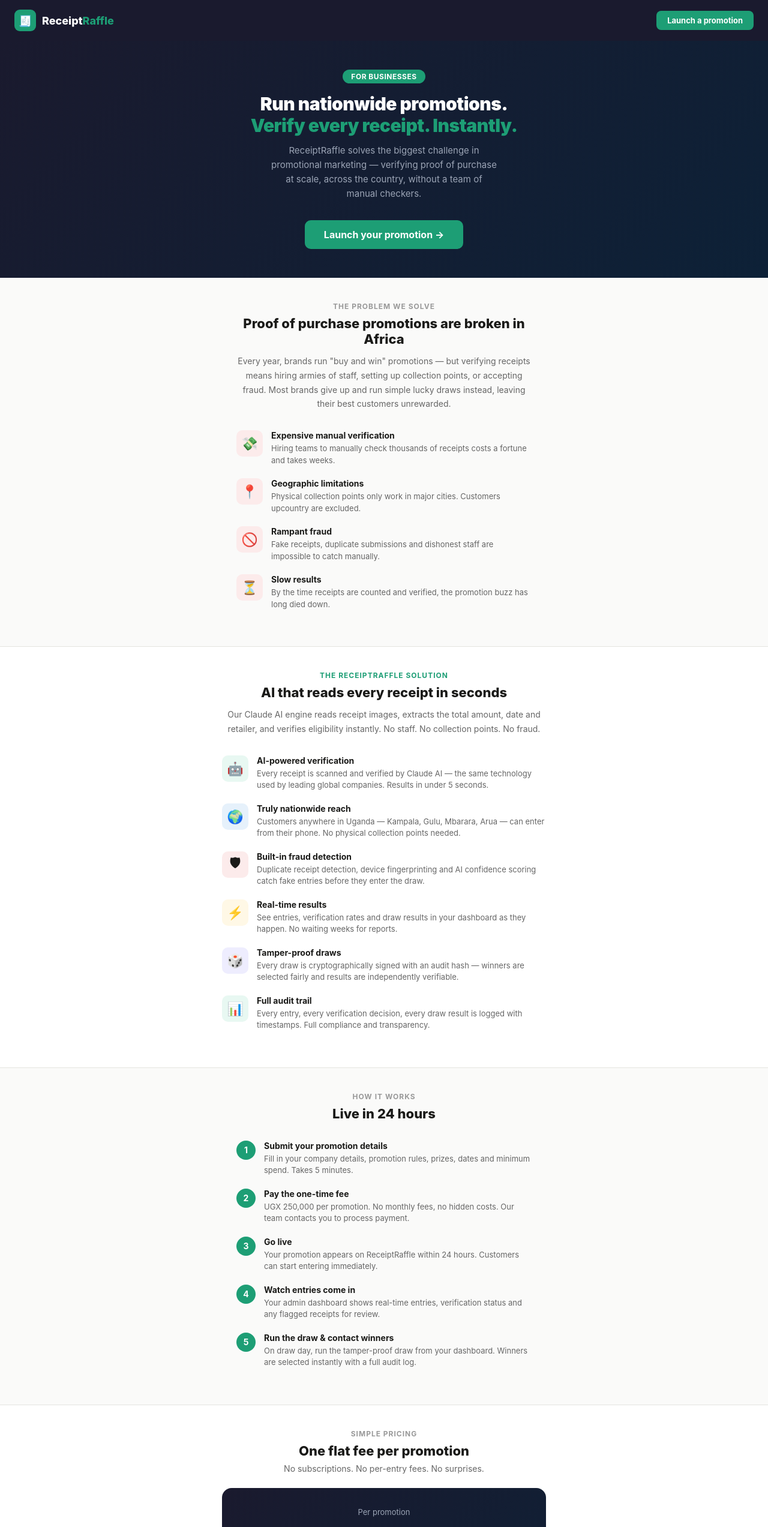
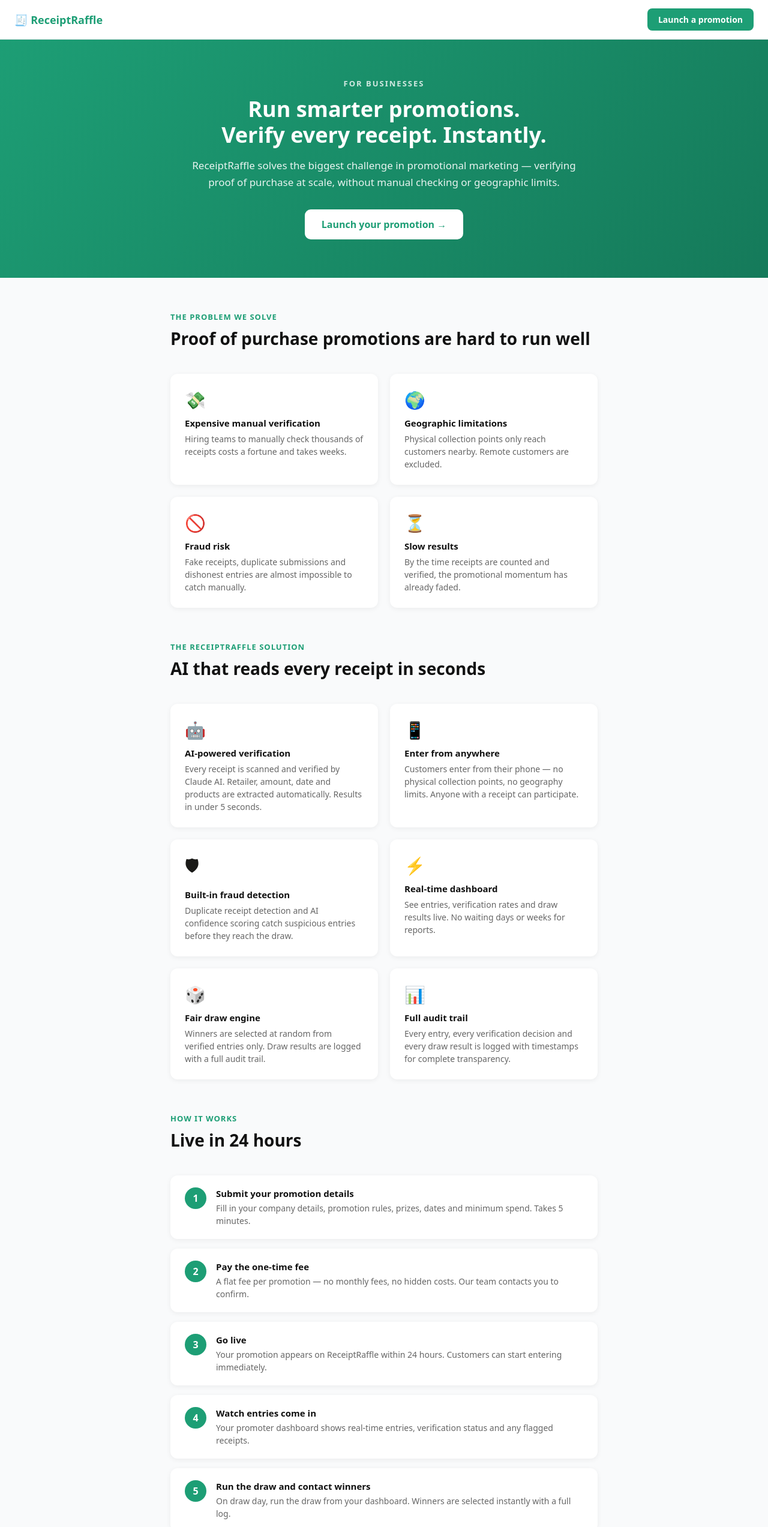
Before and after one commit to johnejalu-cell/receiptraffle, a Next.js app: page /for-business in a window 1280 px wide. Shown: the top 2545 px of the page at 60% size. Built offline with nearby package versions, Linux system fonts and the light colour scheme.

Commit message:
Update page.tsx

```diff
--- a/app/for-business/page.tsx
+++ b/app/for-business/page.tsx
@@ -2,162 +2,124 @@
 
 export default function ForBusinessPage() {
   return (
-    <main style={{ minHeight: '100vh', background: '#fafaf9' }}>
+    <div style={{ minHeight: '100vh', background: '#f9fafb', fontFamily: 'system-ui, sans-serif' }}>
 
-      {/* Header */}
-      <div style={{ background: '#1a1a2e', padding: '1rem 1.5rem', display: 'flex', alignItems: 'center', justifyContent: 'space-between' }}>
-        <Link href="/" style={{ textDecoration: 'none', display: 'flex', alignItems: 'center', gap: 10 }}>
-          <div style={{ width: 36, height: 36, background: '#1D9E75', borderRadius: 9, display: 'flex', alignItems: 'center', justifyContent: 'center', fontSize: 18 }}>&#x1F9FE;</div>
-          <span style={{ fontSize: 18, fontWeight: 800, color: '#fff' }}>Receipt<span style={{ color: '#1D9E75' }}>Raffle</span></span>
-        </Link>
-        <Link href="/launch" style={{ padding: '8px 18px', background: '#1D9E75', color: '#fff', borderRadius: 8, fontSize: 13, fontWeight: 700, textDecoration: 'none' }}>
-          Launch a promotion
-        </Link>
+      {/* Nav */}
+      <div style={{ background: 'white', borderBottom: '1px solid #e5e7eb', padding: '14px 24px', display: 'flex', justifyContent: 'space-between', alignItems: 'center' }}>
+        <Link href="/" style={{ textDecoration: 'none', fontWeight: 800, fontSize: '18px', color: '#1D9E75' }}>🧾 ReceiptRaffle</Link>
+        <Link href="/launch" style={{ background: '#1D9E75', color: 'white', padding: '9px 18px', borderRadius: '8px', textDecoration: 'none', fontWeight: 600, fontSize: '14px' }}>Launch a promotion</Link>
       </div>
 
       {/* Hero */}
-      <div style={{ background: 'linear-gradient(135deg, #1a1a2e, #0d2137)', padding: '3rem 1.5rem', textAlign: 'center' }}>
-        <div style={{ display: 'inline-block', background: '#1D9E75', borderRadius: 20, padding: '4px 14px', fontSize: 12, fontWeight: 700, color: '#fff', marginBottom: 16, letterSpacing: 0.5 }}>
-          FOR BUSINESSES
+      <div style={{ background: 'linear-gradient(135deg, #1D9E75 0%, #157a5a 100%)', color: 'white', padding: '64px 24px', textAlign: 'center' }}>
+        <div style={{ maxWidth: '680px', margin: '0 auto' }}>
+          <div style={{ fontSize: '13px', fontWeight: 700, letterSpacing: '2px', opacity: 0.8, marginBottom: '12px' }}>FOR BUSINESSES</div>
+          <h1 style={{ fontSize: '36px', fontWeight: 800, margin: '0 0 16px', lineHeight: 1.2 }}>Run smarter promotions.<br />Verify every receipt. Instantly.</h1>
+          <p style={{ fontSize: '17px', opacity: 0.9, margin: '0 0 32px', lineHeight: 1.6 }}>ReceiptRaffle solves the biggest challenge in promotional marketing — verifying proof of purchase at scale, without manual checking or geographic limits.</p>
+          <Link href="/launch" style={{ background: 'white', color: '#1D9E75', padding: '14px 28px', borderRadius: '10px', textDecoration: 'none', fontWeight: 700, fontSize: '16px', display: 'inline-block' }}>Launch your promotion →</Link>
         </div>
-        <h1 style={{ fontSize: 30, fontWeight: 900, color: '#fff', marginBottom: 12, letterSpacing: -0.5, lineHeight: 1.2 }}>
-          Run nationwide promotions.<br />
-          <span style={{ color: '#1D9E75' }}>Verify every receipt. Instantly.</span>
-        </h1>
-        <p style={{ fontSize: 15, color: '#9BA4B5', maxWidth: 380, margin: '0 auto 2rem', lineHeight: 1.6 }}>
-          ReceiptRaffle solves the biggest challenge in promotional marketing — verifying proof of purchase at scale, across the country, without a team of manual checkers.
-        </p>
-        <Link href="/launch" style={{ display: 'inline-block', padding: '14px 32px', background: '#1D9E75', color: '#fff', borderRadius: 10, fontSize: 16, fontWeight: 700, textDecoration: 'none' }}>
-          Launch your promotion &rarr;
-        </Link>
       </div>
 
-      {/* The problem */}
-      <div style={{ padding: '2.5rem 1.5rem', maxWidth: 540, margin: '0 auto' }}>
-        <div style={{ textAlign: 'center', marginBottom: '2rem' }}>
-          <div style={{ fontSize: 12, fontWeight: 700, color: '#999', textTransform: 'uppercase', letterSpacing: 1, marginBottom: 8 }}>The problem we solve</div>
-          <h2 style={{ fontSize: 22, fontWeight: 800, marginBottom: 12 }}>Proof of purchase promotions are broken in Africa</h2>
-          <p style={{ fontSize: 14, color: '#666', lineHeight: 1.7 }}>
-            Every year, brands run "buy and win" promotions — but verifying receipts means hiring armies of staff, setting up collection points, or accepting fraud. Most brands give up and run simple lucky draws instead, leaving their best customers unrewarded.
-          </p>
-        </div>
+      <div style={{ maxWidth: '760px', margin: '0 auto', padding: '0 24px' }}>
 
-        {/* Pain points */}
+        {/* Problem */}
+        <div style={{ padding: '56px 0 0' }}>
+          <div style={{ fontSize: '13px', fontWeight: 700, color: '#1D9E75', letterSpacing: '1px', marginBottom: '8px' }}>THE PROBLEM WE SOLVE</div>
+          <h2 style={{ fontSize: '28px', fontWeight: 800, color: '#111', margin: '0 0 40px' }}>Proof of purchase promotions are hard to run well</h2>
+          <div style={{ display: 'grid', gridTemplateColumns: 'repeat(auto-fit, minmax(280px, 1fr))', gap: '20px' }}>
             {[
-          { icon: '&#x1F4B8;', title: 'Expensive manual verification', desc: 'Hiring teams to manually check thousands of receipts costs a fortune and takes weeks.' },
-          { icon: '&#x1F4CD;', title: 'Geographic limitations', desc: 'Physical collection points only work in major cities. Customers upcountry are excluded.' },
-          { icon: '&#x1F6AB;', title: 'Rampant fraud', desc: 'Fake receipts, duplicate submissions and dishonest staff are impossible to catch manually.' },
-          { icon: '&#x23F3;', title: 'Slow results', desc: 'By the time receipts are counted and verified, the promotion buzz has long died down.' },
-        ].map((p, i) => (
-          <div key={i} style={{ display: 'flex', gap: 14, marginBottom: 20, alignItems: 'flex-start' }}>
-            <div style={{ width: 44, height: 44, background: '#FCEBEB', borderRadius: 10, display: 'flex', alignItems: 'center', justifyContent: 'center', fontSize: 22, flexShrink: 0 }}
-              dangerouslySetInnerHTML={{ __html: p.icon }} />
-            <div>
-              <div style={{ fontSize: 14, fontWeight: 700, marginBottom: 4 }}>{p.title}</div>
-              <div style={{ fontSize: 13, color: '#666', lineHeight: 1.5 }}>{p.desc}</div>
-            </div>
+              ['💸', 'Expensive manual verification', 'Hiring teams to manually check thousands of receipts costs a fortune and takes weeks.'],
+              ['🌍', 'Geographic limitations', 'Physical collection points only reach customers nearby. Remote customers are excluded.'],
+              ['🚫', 'Fraud risk', 'Fake receipts, duplicate submissions and dishonest entries are almost impossible to catch manually.'],
+              ['⏳', 'Slow results', 'By the time receipts are counted and verified, the promotional momentum has already faded.'],
+            ].map(([icon, title, desc]) => (
+              <div key={title as string} style={{ background: 'white', borderRadius: '12px', padding: '24px', boxShadow: '0 2px 8px rgba(0,0,0,0.06)' }}>
+                <div style={{ fontSize: '28px', marginBottom: '10px' }}>{icon}</div>
+                <div style={{ fontWeight: 700, fontSize: '15px', marginBottom: '6px', color: '#111' }}>{title}</div>
+                <div style={{ color: '#666', fontSize: '14px', lineHeight: 1.5 }}>{desc}</div>
               </div>
             ))}
           </div>
+        </div>
 
-      {/* The solution */}
-      <div style={{ background: '#fff', padding: '2.5rem 1.5rem', borderTop: '1px solid #e5e5e0', borderBottom: '1px solid #e5e5e0' }}>
-        <div style={{ maxWidth: 540, margin: '0 auto' }}>
-          <div style={{ textAlign: 'center', marginBottom: '2rem' }}>
-            <div style={{ fontSize: 12, fontWeight: 700, color: '#1D9E75', textTransform: 'uppercase', letterSpacing: 1, marginBottom: 8 }}>The ReceiptRaffle solution</div>
-            <h2 style={{ fontSize: 22, fontWeight: 800, marginBottom: 12 }}>AI that reads every receipt in seconds</h2>
-            <p style={{ fontSize: 14, color: '#666', lineHeight: 1.7 }}>
-              Our Claude AI engine reads receipt images, extracts the total amount, date and retailer, and verifies eligibility instantly. No staff. No collection points. No fraud.
-            </p>
+        {/* Solution */}
+        <div style={{ padding: '56px 0 0' }}>
+          <div style={{ fontSize: '13px', fontWeight: 700, color: '#1D9E75', letterSpacing: '1px', marginBottom: '8px' }}>THE RECEIPTRAFFLE SOLUTION</div>
+          <h2 style={{ fontSize: '28px', fontWeight: 800, color: '#111', margin: '0 0 40px' }}>AI that reads every receipt in seconds</h2>
+          <div style={{ display: 'grid', gridTemplateColumns: 'repeat(auto-fit, minmax(280px, 1fr))', gap: '20px' }}>
+            {[
+              ['🤖', 'AI-powered verification', 'Every receipt is scanned and verified by Claude AI. Retailer, amount, date and products are extracted automatically. Results in under 5 seconds.'],
+              ['📱', 'Enter from anywhere', 'Customers enter from their phone — no physical collection points, no geography limits. Anyone with a receipt can participate.'],
+              ['🛡', 'Built-in fraud detection', 'Duplicate receipt detection and AI confidence scoring catch suspicious entries before they reach the draw.'],
+              ['⚡', 'Real-time dashboard', 'See entries, verification rates and draw results live. No waiting days or weeks for reports.'],
+              ['🎲', 'Fair draw engine', 'Winners are selected at random from verified entries only. Draw results are logged with a full audit trail.'],
+              ['📊', 'Full audit trail', 'Every entry, every verification decision and every draw result is logged with timestamps for complete transparency.'],
+            ].map(([icon, title, desc]) => (
+              <div key={title as string} style={{ background: 'white', borderRadius: '12px', padding: '24px', boxShadow: '0 2px 8px rgba(0,0,0,0.06)' }}>
+                <div style={{ fontSize: '28px', marginBottom: '10px' }}>{icon}</div>
+                <div style={{ fontWeight: 700, fontSize: '15px', marginBottom: '6px', color: '#111' }}>{title}</div>
+                <div style={{ color: '#666', fontSize: '14px', lineHeight: 1.5 }}>{desc}</div>
               </div>
+            ))}
+          </div>
+        </div>
+
+        {/* How it works */}
+        <div style={{ padding: '56px 0 0' }}>
+          <div style={{ fontSize: '13px', fontWeight: 700, color: '#1D9E75', letterSpacing: '1px', marginBottom: '8px' }}>HOW IT WORKS</div>
+          <h2 style={{ fontSize: '28px', fontWeight: 800, color: '#111', margin: '0 0 40px' }}>Live in 24 hours</h2>
+          <div style={{ display: 'flex', flexDirection: 'column', gap: '16px' }}>
             {[
-            { icon: '&#x1F916;', title: 'AI-powered verification', desc: 'Every receipt is scanned and verified by Claude AI — the same technology used by leading global companies. Results in under 5 seconds.', color: '#E8F8F2' },
-            { icon: '&#x1F30D;', title: 'Truly nationwide reach', desc: 'Customers anywhere in Uganda — Kampala, Gulu, Mbarara, Arua — can enter from their phone. No physical collection points needed.', color: '#E6F1FB' },
-            { icon: '&#x1F6E1;', title: 'Built-in fraud detection', desc: 'Duplicate receipt detection, device fingerprinting and AI confidence scoring catch fake entries before they enter the draw.', color: '#FCEBEB' },
-            { icon: '&#x26A1;', title: 'Real-time results', desc: 'See entries, verification rates and draw results in your dashboard as they happen. No waiting weeks for reports.', color: '#FFF8E6' },
-            { icon: '&#x1F3B2;', title: 'Tamper-proof draws', desc: 'Every draw is cryptographically signed with an audit hash — winners are selected fairly and results are independently verifiable.', color: '#EEEDFE' },
-            { icon: '&#x1F4CA;', title: 'Full audit trail', desc: 'Every entry, every verification decision, every draw result is logged with timestamps. Full compliance and transparency.', color: '#E8F8F2' },
-          ].map((s, i) => (
-            <div key={i} style={{ display: 'flex', gap: 14, marginBottom: 20, alignItems: 'flex-start' }}>
-              <div style={{ width: 44, height: 44, background: s.color, borderRadius: 10, display: 'flex', alignItems: 'center', justifyContent: 'center', fontSize: 22, flexShrink: 0 }}
-                dangerouslySetInnerHTML={{ __html: s.icon }} />
+              ['1', 'Submit your promotion details', 'Fill in your company details, promotion rules, prizes, dates and minimum spend. Takes 5 minutes.'],
+              ['2', 'Pay the one-time fee', 'A flat fee per promotion — no monthly fees, no hidden costs. Our team contacts you to confirm.'],
+              ['3', 'Go live', 'Your promotion appears on ReceiptRaffle within 24 hours. Customers can start entering immediately.'],
+              ['4', 'Watch entries come in', 'Your promoter dashboard shows real-time entries, verification status and any flagged receipts.'],
+              ['5', 'Run the draw and contact winners', 'On draw day, run the draw from your dashboard. Winners are selected instantly with a full log.'],
+            ].map(([num, title, desc]) => (
+              <div key={num as string} style={{ background: 'white', borderRadius: '12px', padding: '20px 24px', boxShadow: '0 2px 8px rgba(0,0,0,0.06)', display: 'flex', gap: '16px', alignItems: 'flex-start' }}>
+                <div style={{ width: '36px', height: '36px', borderRadius: '50%', background: '#1D9E75', color: 'white', display: 'flex', alignItems: 'center', justifyContent: 'center', fontWeight: 800, fontSize: '16px', flexShrink: 0 }}>{num}</div>
                 <div>
-                <div style={{ fontSize: 14, fontWeight: 700, marginBottom: 4 }}>{s.title}</div>
-                <div style={{ fontSize: 13, color: '#666', lineHeight: 1.5 }}>{s.desc}</div>
+                  <div style={{ fontWeight: 700, fontSize: '15px', marginBottom: '4px', color: '#111' }}>{title}</div>
+                  <div style={{ color: '#666', fontSize: '14px', lineHeight: 1.5 }}>{desc}</div>
                 </div>
               </div>
             ))}
           </div>
         </div>
 
-      {/* How it works for businesses */}
-      <div style={{ padding: '2.5rem 1.5rem', maxWidth: 540, margin: '0 auto' }}>
-        <div style={{ textAlign: 'center', marginBottom: '2rem' }}>
-          <div style={{ fontSize: 12, fontWeight: 700, color: '#999', textTransform: 'uppercase', letterSpacing: 1, marginBottom: 8 }}>How it works</div>
-          <h2 style={{ fontSize: 22, fontWeight: 800 }}>Live in 24 hours</h2>
-        </div>
-        {[
-          { num: '1', title: 'Submit your promotion details', desc: 'Fill in your company details, promotion rules, prizes, dates and minimum spend. Takes 5 minutes.' },
-          { num: '2', title: 'Pay the one-time fee', desc: 'UGX 250,000 per promotion. No monthly fees, no hidden costs. Our team contacts you to process payment.' },
-          { num: '3', title: 'Go live', desc: 'Your promotion appears on ReceiptRaffle within 24 hours. Customers can start entering immediately.' },
-          { num: '4', title: 'Watch entries come in', desc: 'Your admin dashboard shows real-time entries, verification status and any flagged receipts for review.' },
-          { num: '5', title: 'Run the draw & contact winners', desc: 'On draw day, run the tamper-proof draw from your dashboard. Winners are selected instantly with a full audit log.' },
-        ].map((s, i) => (
-          <div key={i} style={{ display: 'flex', gap: 14, marginBottom: 20, alignItems: 'flex-start' }}>
-            <div style={{ width: 32, height: 32, background: '#1D9E75', borderRadius: '50%', display: 'flex', alignItems: 'center', justifyContent: 'center', fontSize: 14, fontWeight: 700, color: '#fff', flexShrink: 0 }}>
-              {s.num}
-            </div>
-            <div>
-              <div style={{ fontSize: 14, fontWeight: 700, marginBottom: 4 }}>{s.title}</div>
-              <div style={{ fontSize: 13, color: '#666', lineHeight: 1.5 }}>{s.desc}</div>
-            </div>
+        {/* Pricing */}
+        <div style={{ padding: '56px 0 0' }}>
+          <div style={{ fontSize: '13px', fontWeight: 700, color: '#1D9E75', letterSpacing: '1px', marginBottom: '8px' }}>SIMPLE PRICING</div>
+          <h2 style={{ fontSize: '28px', fontWeight: 800, color: '#111', margin: '0 0 32px' }}>One flat fee per promotion</h2>
+          <div style={{ background: 'white', borderRadius: '16px', padding: '36px', boxShadow: '0 4px 24px rgba(0,0,0,0.08)', textAlign: 'center', maxWidth: '400px', margin: '0 auto' }}>
+            <div style={{ fontSize: '14px', color: '#888', marginBottom: '8px', fontWeight: 600 }}>Per promotion</div>
+            <div style={{ fontSize: '48px', fontWeight: 800, color: '#1D9E75', marginBottom: '4px' }}>Contact us</div>
+            <div style={{ color: '#888', fontSize: '14px', marginBottom: '24px' }}>One-time fee · Unlimited entries</div>
+            <div style={{ textAlign: 'left', display: 'flex', flexDirection: 'column', gap: '10px', marginBottom: '28px' }}>
+              {['AI receipt verification for every entry', 'Reach customers anywhere — no geographic limits', 'Fraud detection and duplicate checking', 'Real-time dashboard and audit logs', 'Fair draw engine with full audit trail', 'Winner notification support'].map(f => (
+                <div key={f} style={{ display: 'flex', gap: '10px', alignItems: 'flex-start', fontSize: '14px', color: '#333' }}>
+                  <span style={{ color: '#1D9E75', fontWeight: 700, flexShrink: 0 }}>✓</span>
+                  <span>{f}</span>
                 </div>
               ))}
             </div>
+            <Link href="/launch" style={{ display: 'block', background: '#1D9E75', color: 'white', padding: '14px', borderRadius: '10px', textDecoration: 'none', fontWeight: 700, fontSize: '16px' }}>Launch your promotion →</Link>
+          </div>
+          <p style={{ textAlign: 'center', marginTop: '20px', color: '#888', fontSize: '14px' }}>Running multiple promotions? Contact us for volume pricing.</p>
+        </div>
 
-      {/* Pricing */}
-      <div style={{ background: '#fff', borderTop: '1px solid #e5e5e0', borderBottom: '1px solid #e5e5e0', padding: '2.5rem 1.5rem' }}>
-        <div style={{ maxWidth: 540, margin: '0 auto', textAlign: 'center' }}>
-          <div style={{ fontSize: 12, fontWeight: 700, color: '#999', textTransform: 'uppercase', letterSpacing: 1, marginBottom: 8 }}>Simple pricing</div>
-          <h2 style={{ fontSize: 22, fontWeight: 800, marginBottom: 8 }}>One flat fee per promotion</h2>
-          <p style={{ fontSize: 14, color: '#666', marginBottom: 24 }}>No subscriptions. No per-entry fees. No surprises.</p>
-          <div style={{ background: 'linear-gradient(135deg, #1a1a2e, #0d2137)', borderRadius: 16, padding: '2rem', marginBottom: 20 }}>
-            <div style={{ fontSize: 13, color: '#9BA4B5', marginBottom: 8 }}>Per promotion</div>
-            <div style={{ fontSize: 48, fontWeight: 900, color: '#fff', marginBottom: 4 }}>UGX 250K</div>
-            <div style={{ fontSize: 13, color: '#9BA4B5', marginBottom: 20 }}>One-time fee · Unlimited entries</div>
-            <div style={{ display: 'flex', flexDirection: 'column', gap: 8, textAlign: 'left', marginBottom: 20 }}>
-              {['AI receipt verification for every entry', 'Nationwide reach — any customer, any location', 'Fraud detection and duplicate checking', 'Real-time dashboard and audit logs', 'Tamper-proof draw engine', 'Winner notification support'].map((f, i) => (
-                <div key={i} style={{ fontSize: 13, color: '#9BA4B5', display: 'flex', gap: 8 }}>
-                  <span style={{ color: '#1D9E75', fontWeight: 700 }}>&#x2713;</span> {f}
-                </div>
-              ))}
-            </div>
-            <Link href="/launch" style={{ display: 'block', padding: '13px', background: '#1D9E75', color: '#fff', borderRadius: 10, fontSize: 15, fontWeight: 700, textDecoration: 'none', textAlign: 'center' }}>
-              Launch your promotion &rarr;
-            </Link>
-          </div>
-          <p style={{ fontSize: 12, color: '#999' }}>Running multiple promotions simultaneously? Contact us for volume pricing.</p>
+        {/* CTA */}
+        <div style={{ padding: '56px 0', textAlign: 'center' }}>
+          <h2 style={{ fontSize: '26px', fontWeight: 800, color: '#111', marginBottom: '12px' }}>Ready to run a smarter promotion?</h2>
+          <p style={{ color: '#666', marginBottom: '28px', fontSize: '15px' }}>Join businesses using ReceiptRaffle to run fair, verified prize promotions at scale.</p>
+          <Link href="/launch" style={{ background: '#1D9E75', color: 'white', padding: '14px 28px', borderRadius: '10px', textDecoration: 'none', fontWeight: 700, fontSize: '16px', display: 'inline-block', marginBottom: '20px' }}>Launch a promotion →</Link>
+          <p style={{ color: '#888', fontSize: '14px' }}>Questions? Email us at <a href="mailto:hello@receiptraffle.com" style={{ color: '#1D9E75' }}>hello@receiptraffle.com</a></p>
+          <div style={{ marginTop: '24px' }}>
+            <Link href="/" style={{ color: '#888', fontSize: '14px', textDecoration: 'none' }}>← Back to promotions</Link>
           </div>
         </div>
 
-      {/* CTA */}
-      <div style={{ padding: '2.5rem 1.5rem', textAlign: 'center', maxWidth: 540, margin: '0 auto' }}>
-        <h2 style={{ fontSize: 22, fontWeight: 800, marginBottom: 8 }}>Ready to run a smarter promotion?</h2>
-        <p style={{ fontSize: 14, color: '#666', marginBottom: 24 }}>Join businesses already using ReceiptRaffle to run fair, verified, nationwide prize promotions.</p>
-        <Link href="/launch" style={{ display: 'inline-block', padding: '14px 36px', background: '#1D9E75', color: '#fff', borderRadius: 10, fontSize: 16, fontWeight: 700, textDecoration: 'none', marginBottom: 16 }}>
-          Launch a promotion &rarr;
-        </Link>
-        <div style={{ fontSize: 13, color: '#999' }}>
-          Questions? Email us at <span style={{ color: '#1D9E75' }}>hello@receiptraffle.com</span>
       </div>
     </div>
-
-      {/* Footer */}
-      <div style={{ borderTop: '1px solid #e5e5e0', padding: '1.5rem', textAlign: 'center' }}>
-        <Link href="/" style={{ fontSize: 13, color: '#999', textDecoration: 'none' }}>&#x2190; Back to promotions</Link>
-        <span style={{ color: '#e5e5e0', margin: '0 12px' }}>|</span>
-        <Link href="/admin" style={{ fontSize: 11, color: '#ddd', textDecoration: 'none' }}>Admin</Link>
-      </div>
-    </main>
   )
 }
```
Lines whose indentation alone changed are shown as unchanged.
